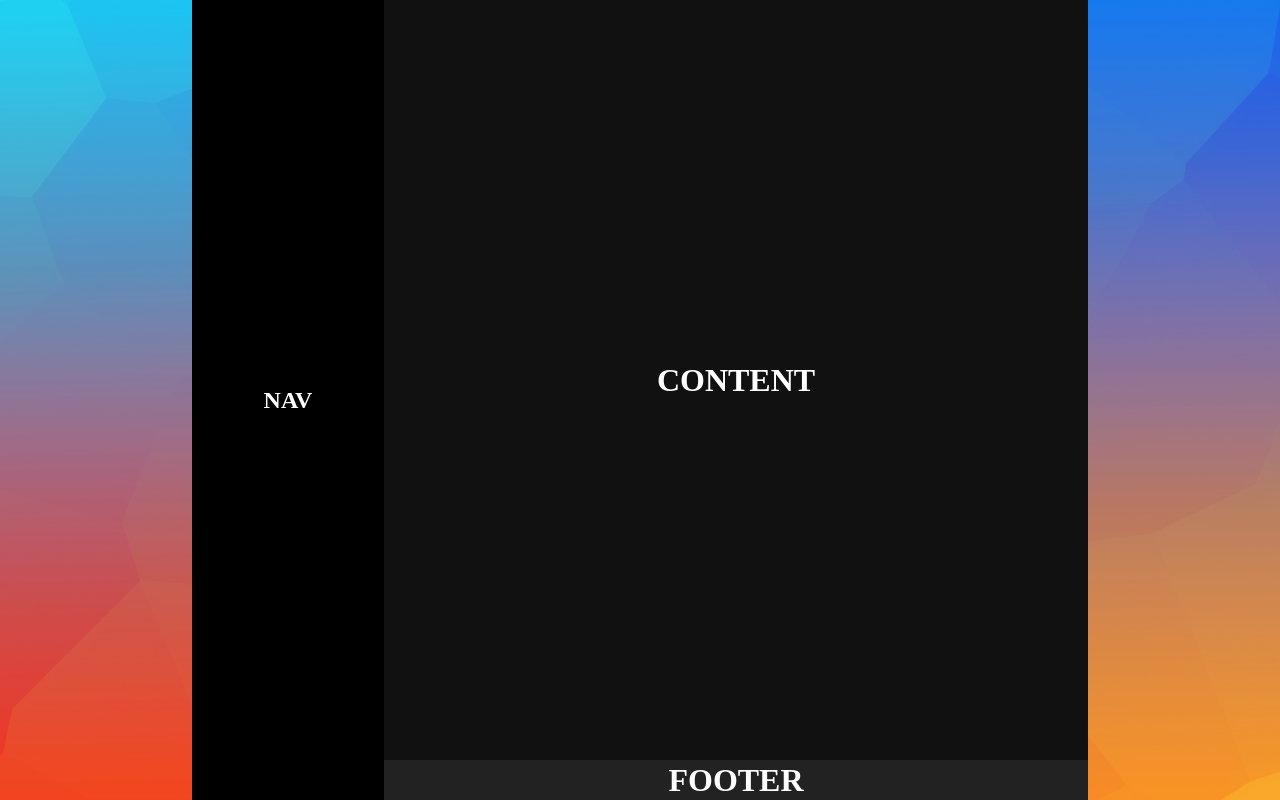
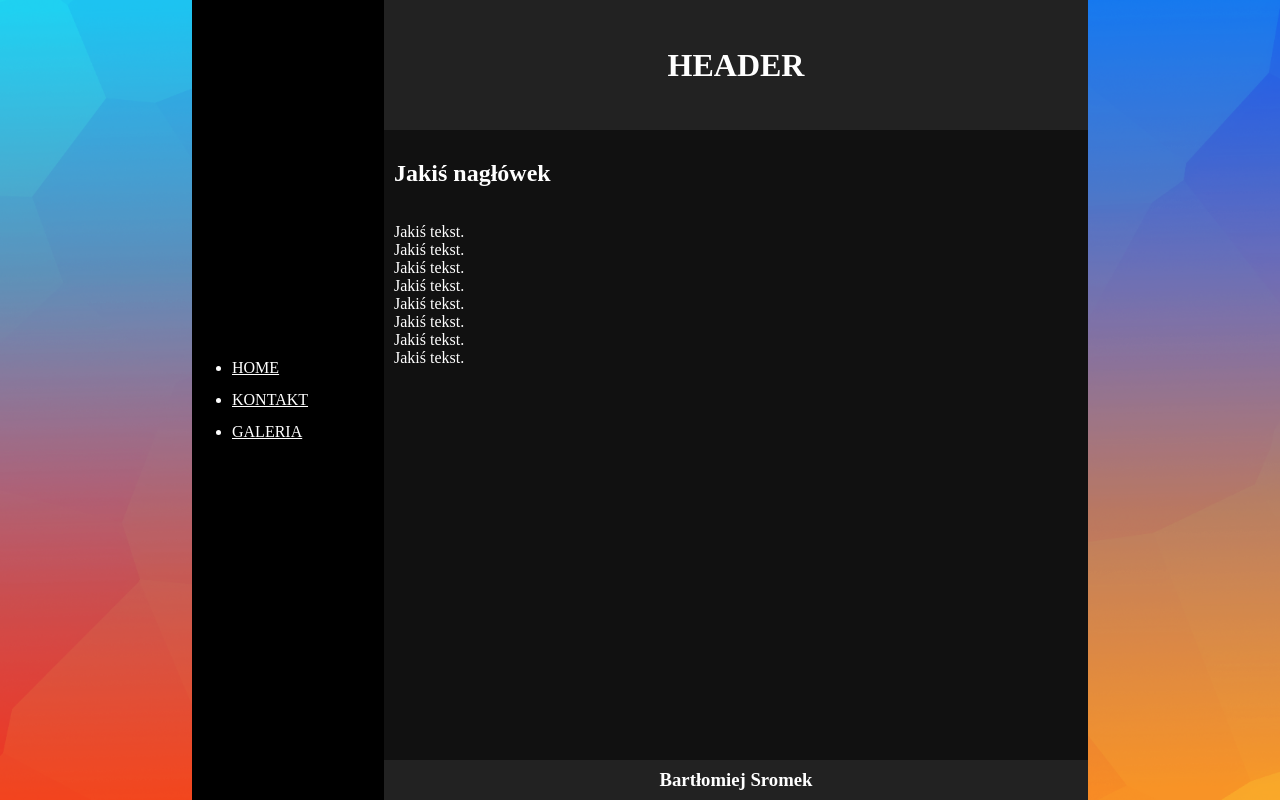
Before and after one commit to bsromek/Aplikacje_Internetowe, a plain HTML site: page projekt1/index.html in a window 1280 px wide. Drawn offline with Linux system fonts and the light colour scheme.

Commit message:
projekt1

```diff
--- a/projekt1/index.html
+++ b/projekt1/index.html
@@ -15,16 +15,24 @@
   <body>
     <main class="main-container">
       <nav class="nav-container">
-        <h1>NAV</h1>
+        <ul style="line-height: 200%">
+          <li><a href="" style="color: #FFFFFF">HOME</a></li>
+          <li><a href="" style="color: #FFFFFF">KONTAKT</a></li>
+          <li><a href="" style="color: #FFFFFF">GALERIA</a></li>
+        </ul>
       </nav>
-      <panel class="panel-container">
-        <content class="content-container">
-          <h1>CONTENT</h1>
-        </content>
+      <div class="panel-container">
+        <header class="header-container">
+          <h1>HEADER</h1>
+        </header>
+        <section class="section-container">
+          <h1>Jakiś nagłówek</h1>
+          <p>Jakiś tekst.<br>Jakiś tekst.<br>Jakiś tekst.<br>Jakiś tekst.<br>Jakiś tekst.<br>Jakiś tekst.<br>Jakiś tekst.<br>Jakiś tekst.</p>
+        </section>
         <footer class="footer-container">
-          <h1>FOOTER</h1>
+          <h3>Bartłomiej Sromek</h3>
         </footer>
-      </panel>
+      </div>
     </main>
   </body>
 </html>
--- a/projekt1/style.css
+++ b/projekt1/style.css
@@ -6,6 +6,7 @@ html {
 
 body {
       color: #ffffff;
+      font-family: 'Times New Roman';
       height: 100vh;
       margin: 0;
 }
@@ -20,7 +21,6 @@ body {
       background-color: #000000;
       width: 15%;
       display: flex;
-      justify-content: center;
       align-items: center;
 }
 
@@ -30,12 +30,21 @@ body {
       flex-direction: column;
 }
 
-.content-container {
-      background-color: #111111;
-      height: 95%;
+.header-container {
+      background-color: #222222;
+      height: 20%;
       display: flex;
       justify-content: center;
       align-items: center;
+}
+
+.section-container {
+      background-color: #111111;
+      height: 95%;
+      padding-top: 10px;
+      padding-left: 10px;
+      display: flex;
+      flex-direction: column;
 }
 
 .footer-container {
```
